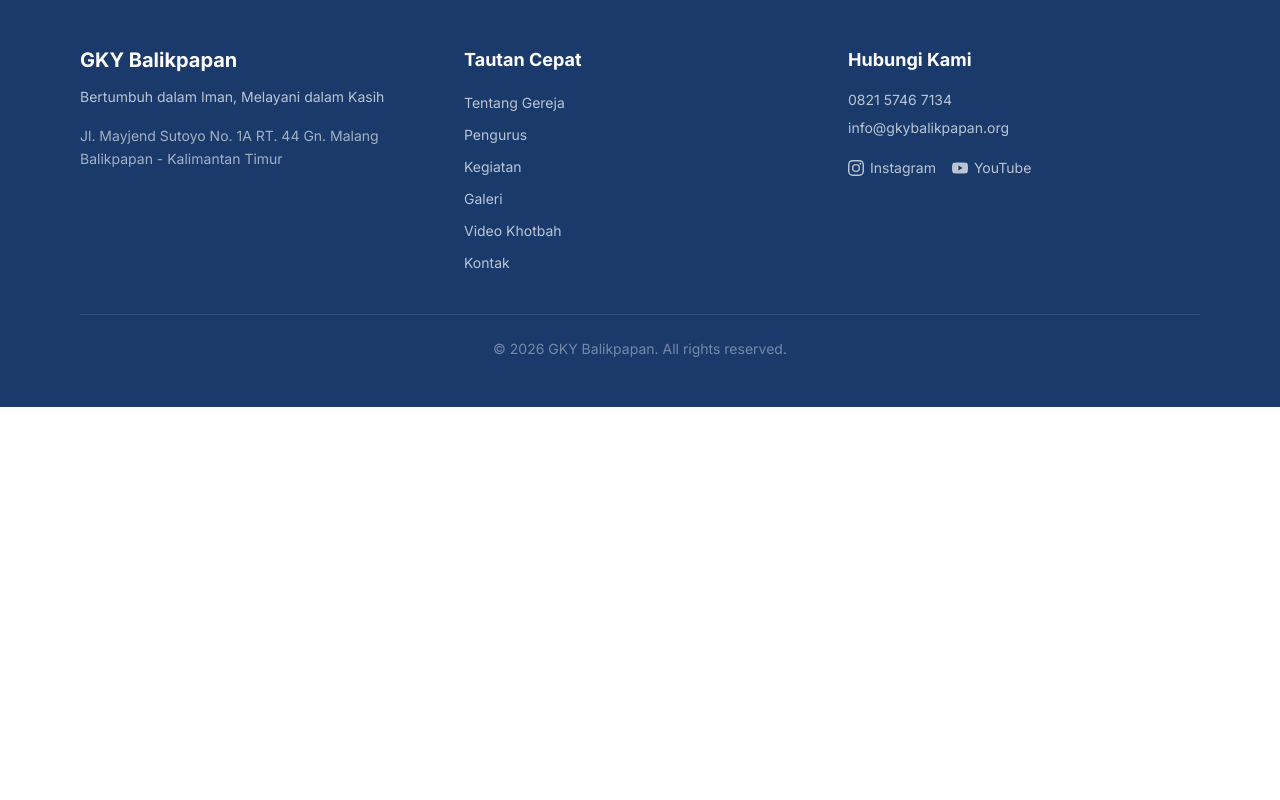
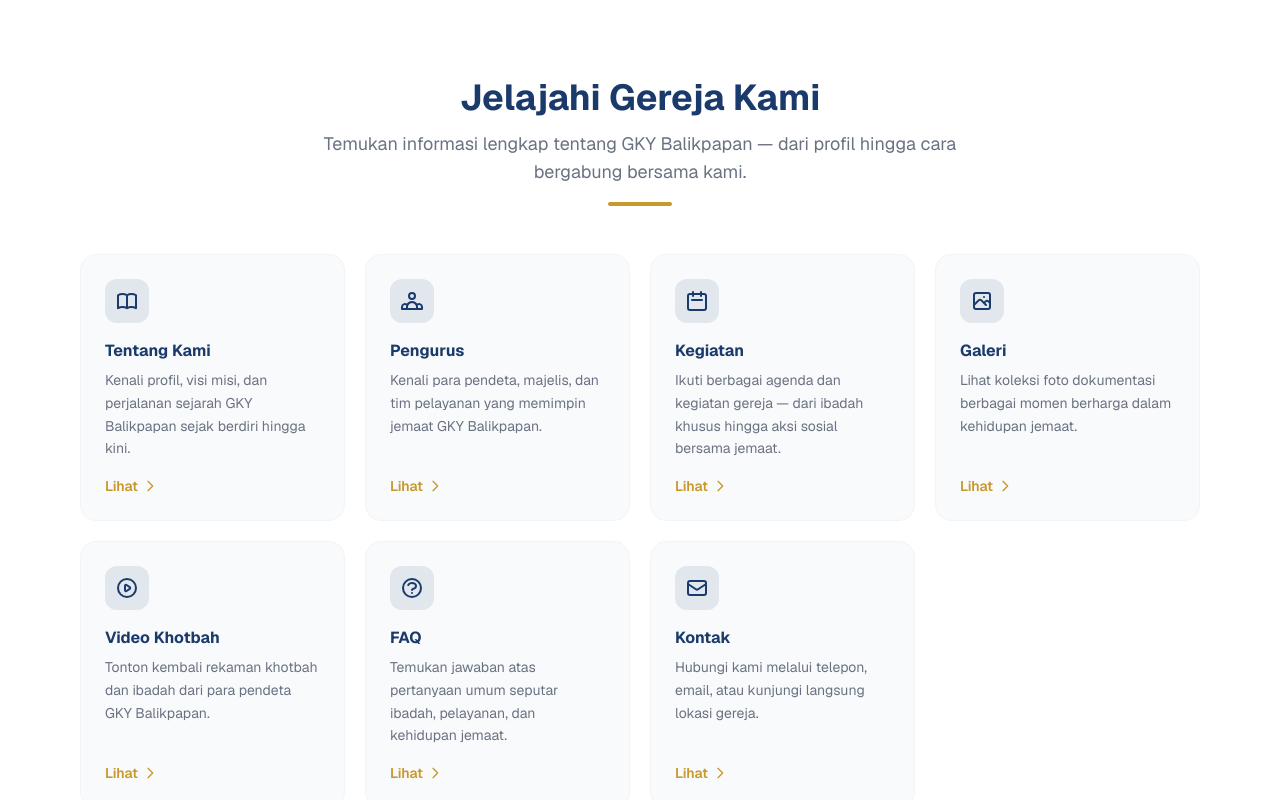
Before and after one commit to dongaagung/gky-dinamis, a Next.js app: page / in a window 1280 px wide. Shown: the part 1300-2100 px from the top of the page. Before the commit the page ends 1707 px from the top, so only its background shows below. Built offline with nearby package versions, Linux system fonts and the light colour scheme.

Commit message:
feat: add MenuRingkasanSection component to display church information and navigation

```diff
--- a/app/(app)/page.tsx
+++ b/app/(app)/page.tsx
@@ -1,11 +1,13 @@
 import HeroSection from "@/app/components/home/HeroSection";
 import JadwalIbadahSection from "@/app/components/home/JadwalIbadahSection";
+import MenuRingkasanSection from "@/app/components/home/MenuRingkasanSection";
 
 export default function HomePage() {
   return (
     <>
       <HeroSection />
       <JadwalIbadahSection />
+      <MenuRingkasanSection />
     </>
   );
 }
--- /dev/null
+++ b/app/components/home/MenuRingkasanSection.tsx
@@ -0,0 +1,119 @@
+import Link from "next/link";
+import SectionTitle from "@/app/components/ui/SectionTitle";
+
+const menus = [
+  {
+    href: "/tentang",
+    label: "Tentang Kami",
+    deskripsi: "Kenali profil, visi misi, dan perjalanan sejarah GKY Balikpapan sejak berdiri hingga kini.",
+    icon: (
+      <svg className="w-6 h-6" fill="none" stroke="currentColor" viewBox="0 0 24 24">
+        <path strokeLinecap="round" strokeLinejoin="round" strokeWidth={2} d="M12 6.253v13m0-13C10.832 5.477 9.246 5 7.5 5S4.168 5.477 3 6.253v13C4.168 18.477 5.754 18 7.5 18s3.332.477 4.5 1.253m0-13C13.168 5.477 14.754 5 16.5 5c1.747 0 3.332.477 4.5 1.253v13C19.832 18.477 18.247 18 16.5 18c-1.746 0-3.332.477-4.5 1.253" />
+      </svg>
+    ),
+  },
+  {
+    href: "/pengurus",
+    label: "Pengurus",
+    deskripsi: "Kenali para pendeta, majelis, dan tim pelayanan yang memimpin jemaat GKY Balikpapan.",
+    icon: (
+      <svg className="w-6 h-6" fill="none" stroke="currentColor" viewBox="0 0 24 24">
+        <path strokeLinecap="round" strokeLinejoin="round" strokeWidth={2} d="M17 20h5v-2a3 3 0 00-5.356-1.857M17 20H7m10 0v-2c0-.656-.126-1.283-.356-1.857M7 20H2v-2a3 3 0 015.356-1.857M7 20v-2c0-.656.126-1.283.356-1.857m0 0a5.002 5.002 0 019.288 0M15 7a3 3 0 11-6 0 3 3 0 016 0z" />
+      </svg>
+    ),
+  },
+  {
+    href: "/kegiatan",
+    label: "Kegiatan",
+    deskripsi: "Ikuti berbagai agenda dan kegiatan gereja — dari ibadah khusus hingga aksi sosial bersama jemaat.",
+    icon: (
+      <svg className="w-6 h-6" fill="none" stroke="currentColor" viewBox="0 0 24 24">
+        <path strokeLinecap="round" strokeLinejoin="round" strokeWidth={2} d="M8 7V3m8 4V3m-9 8h10M5 21h14a2 2 0 002-2V7a2 2 0 00-2-2H5a2 2 0 00-2 2v12a2 2 0 002 2z" />
+      </svg>
+    ),
+  },
+  {
+    href: "/galeri",
+    label: "Galeri",
+    deskripsi: "Lihat koleksi foto dokumentasi berbagai momen berharga dalam kehidupan jemaat.",
+    icon: (
+      <svg className="w-6 h-6" fill="none" stroke="currentColor" viewBox="0 0 24 24">
+        <path strokeLinecap="round" strokeLinejoin="round" strokeWidth={2} d="M4 16l4.586-4.586a2 2 0 012.828 0L16 16m-2-2l1.586-1.586a2 2 0 012.828 0L20 14m-6-6h.01M6 20h12a2 2 0 002-2V6a2 2 0 00-2-2H6a2 2 0 00-2 2v12a2 2 0 002 2z" />
+      </svg>
+    ),
+  },
+  {
+    href: "/video",
+    label: "Video Khotbah",
+    deskripsi: "Tonton kembali rekaman khotbah dan ibadah dari para pendeta GKY Balikpapan.",
+    icon: (
+      <svg className="w-6 h-6" fill="none" stroke="currentColor" viewBox="0 0 24 24">
+        <path strokeLinecap="round" strokeLinejoin="round" strokeWidth={2} d="M14.752 11.168l-3.197-2.132A1 1 0 0010 9.87v4.263a1 1 0 001.555.832l3.197-2.132a1 1 0 000-1.664z" />
+        <path strokeLinecap="round" strokeLinejoin="round" strokeWidth={2} d="M21 12a9 9 0 11-18 0 9 9 0 0118 0z" />
+      </svg>
+    ),
+  },
+  {
+    href: "/faq",
+    label: "FAQ",
+    deskripsi: "Temukan jawaban atas pertanyaan umum seputar ibadah, pelayanan, dan kehidupan jemaat.",
+    icon: (
+      <svg className="w-6 h-6" fill="none" stroke="currentColor" viewBox="0 0 24 24">
+        <path strokeLinecap="round" strokeLinejoin="round" strokeWidth={2} d="M8.228 9c.549-1.165 2.03-2 3.772-2 2.21 0 4 1.343 4 3 0 1.4-1.278 2.575-3.006 2.907-.542.104-.994.54-.994 1.093m0 3h.01M21 12a9 9 0 11-18 0 9 9 0 0118 0z" />
+      </svg>
+    ),
+  },
+  {
+    href: "/kontak",
+    label: "Kontak",
+    deskripsi: "Hubungi kami melalui telepon, email, atau kunjungi langsung lokasi gereja.",
+    icon: (
+      <svg className="w-6 h-6" fill="none" stroke="currentColor" viewBox="0 0 24 24">
+        <path strokeLinecap="round" strokeLinejoin="round" strokeWidth={2} d="M3 8l7.89 5.26a2 2 0 002.22 0L21 8M5 19h14a2 2 0 002-2V7a2 2 0 00-2-2H5a2 2 0 00-2 2v10a2 2 0 002 2z" />
+      </svg>
+    ),
+  },
+];
+
+export default function MenuRingkasanSection() {
+  return (
+    <section className="py-20 bg-white">
+      <div className="max-w-6xl mx-auto px-4">
+        <SectionTitle
+          title="Jelajahi Gereja Kami"
+          subtitle="Temukan informasi lengkap tentang GKY Balikpapan — dari profil hingga cara bergabung bersama kami."
+        />
+
+        <div className="grid grid-cols-1 sm:grid-cols-2 lg:grid-cols-3 xl:grid-cols-4 gap-5 mt-12">
+          {menus.map((menu) => (
+            <Link
+              key={menu.href}
+              href={menu.href}
+              className="group flex flex-col gap-4 p-6 rounded-2xl border border-gray-100 bg-gray-50 hover:bg-primary hover:border-primary transition-all duration-300 hover:shadow-lg hover:-translate-y-0.5"
+            >
+              <div className="w-11 h-11 bg-primary/10 group-hover:bg-white/20 rounded-xl flex items-center justify-center text-primary group-hover:text-white transition-all duration-300">
+                {menu.icon}
+              </div>
+
+              <div className="flex-1">
+                <h3 className="font-bold text-primary group-hover:text-white text-base mb-1.5 transition-colors duration-300">
+                  {menu.label}
+                </h3>
+                <p className="text-gray-500 group-hover:text-white/80 text-sm leading-relaxed transition-colors duration-300">
+                  {menu.deskripsi}
+                </p>
+              </div>
+
+              <span className="text-sm font-semibold text-accent group-hover:text-white flex items-center gap-1 transition-colors duration-300">
+                Lihat
+                <svg className="w-4 h-4 transition-transform duration-300 group-hover:translate-x-1" fill="none" stroke="currentColor" viewBox="0 0 24 24">
+                  <path strokeLinecap="round" strokeLinejoin="round" strokeWidth={2} d="M9 5l7 7-7 7" />
+                </svg>
+              </span>
+            </Link>
+          ))}
+        </div>
+      </div>
+    </section>
+  );
+}
```
